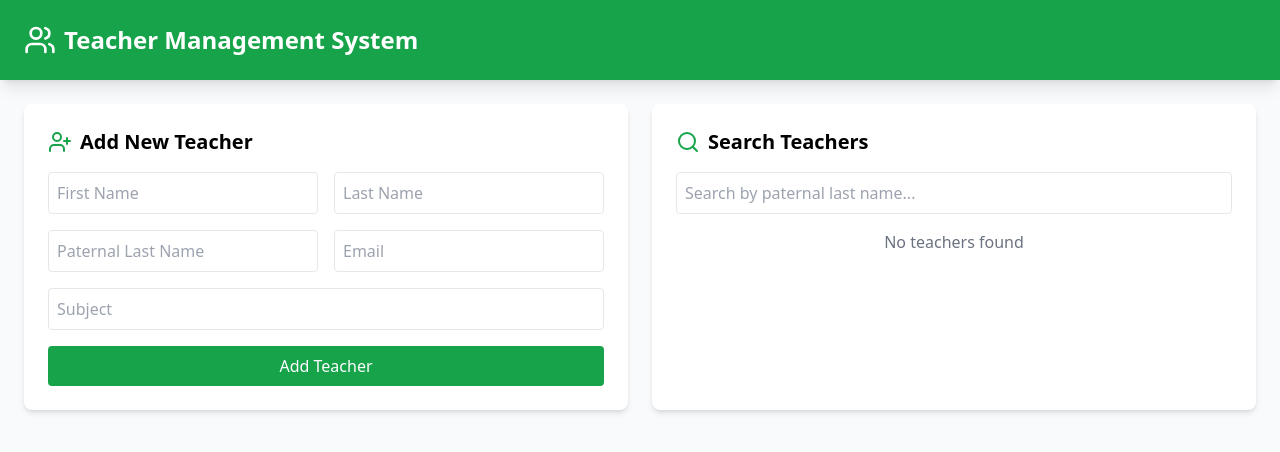
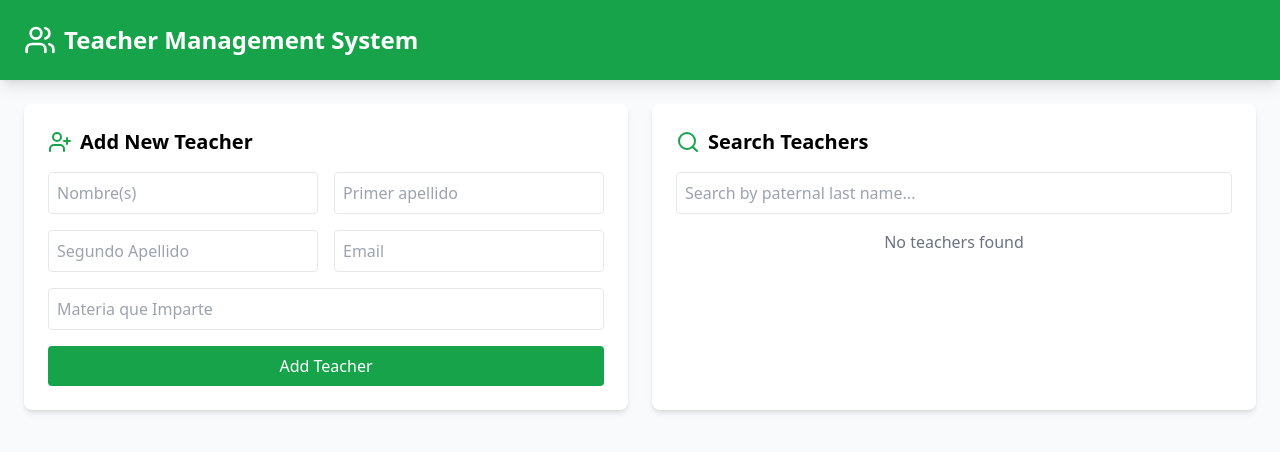
Before and after one commit to FullStyle1/project, a React (Vite) app: page / in a window 1280 px wide. Shown: the top 452 px of the page. Built offline with nearby package versions, Linux system fonts and the light colour scheme.

Commit message:
Cambios en app

```diff
--- a/src/App.tsx
+++ b/src/App.tsx
@@ -102,7 +102,7 @@ function App() {
               <div className="grid gap-4 md:grid-cols-2">
                 <input
                   type="text"
-                  placeholder="First Name"
+                  placeholder="Nombre(s)"
                   className="p-2 border rounded"
                   value={formData.firstName}
                   onChange={e => setFormData({...formData, firstName: e.target.value})}
@@ -110,7 +110,7 @@ function App() {
                 />
                 <input
                   type="text"
-                  placeholder="Last Name"
+                  placeholder="Primer apellido"
                   className="p-2 border rounded"
                   value={formData.lastName}
                   onChange={e => setFormData({...formData, lastName: e.target.value})}
@@ -118,7 +118,7 @@ function App() {
                 />
                 <input
                   type="text"
-                  placeholder="Paternal Last Name"
+                  placeholder="Segundo Apellido"
                   className="p-2 border rounded"
                   value={formData.paternalLastName}
                   onChange={e => setFormData({...formData, paternalLastName: e.target.value})}
@@ -134,7 +134,7 @@ function App() {
                 />
                 <input
                   type="text"
-                  placeholder="Subject"
+                  placeholder="Materia que Imparte"
                   className="p-2 border rounded md:col-span-2"
                   value={formData.subject}
                   onChange={e => setFormData({...formData, subject: e.target.value})}
```
